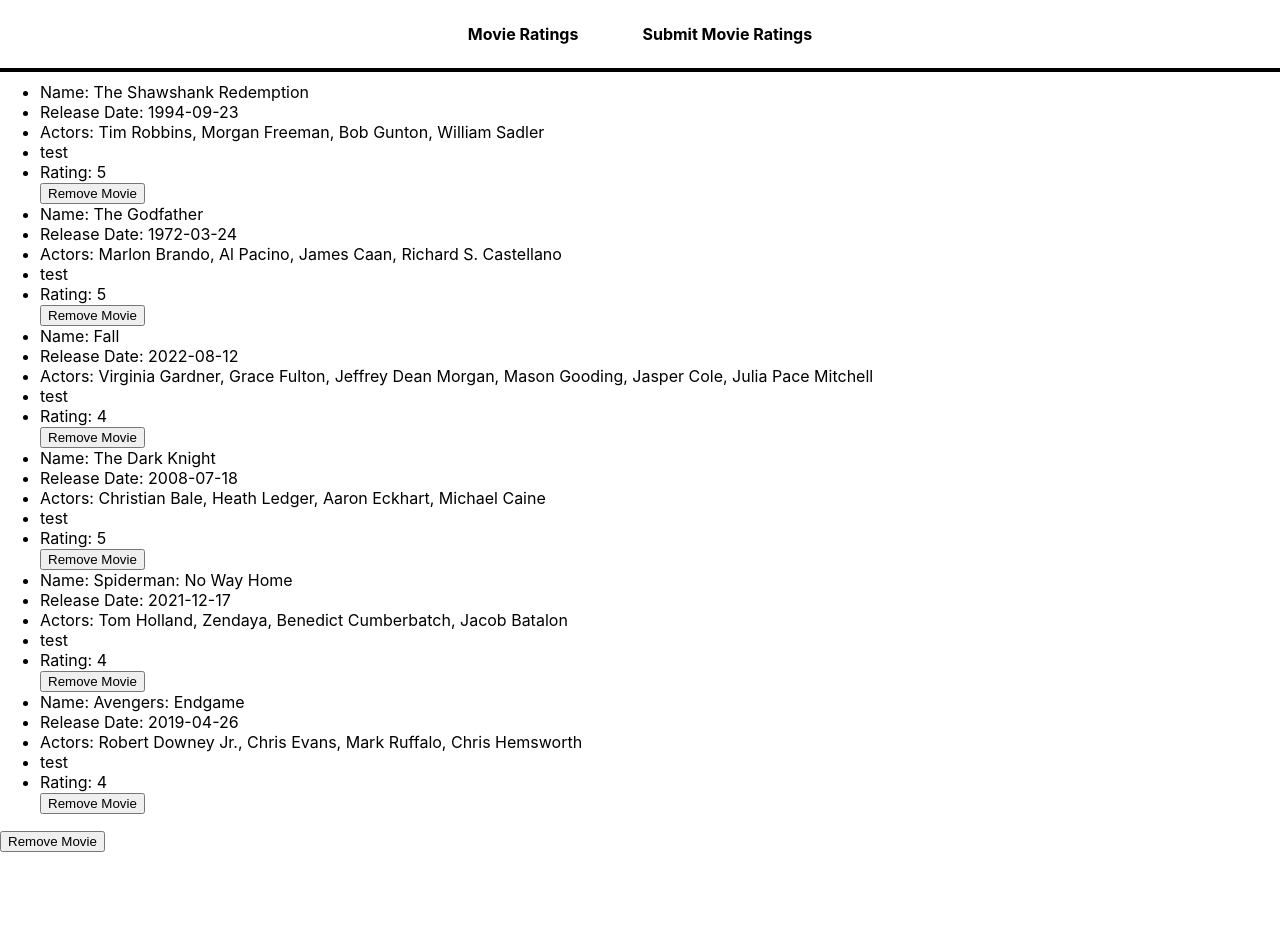
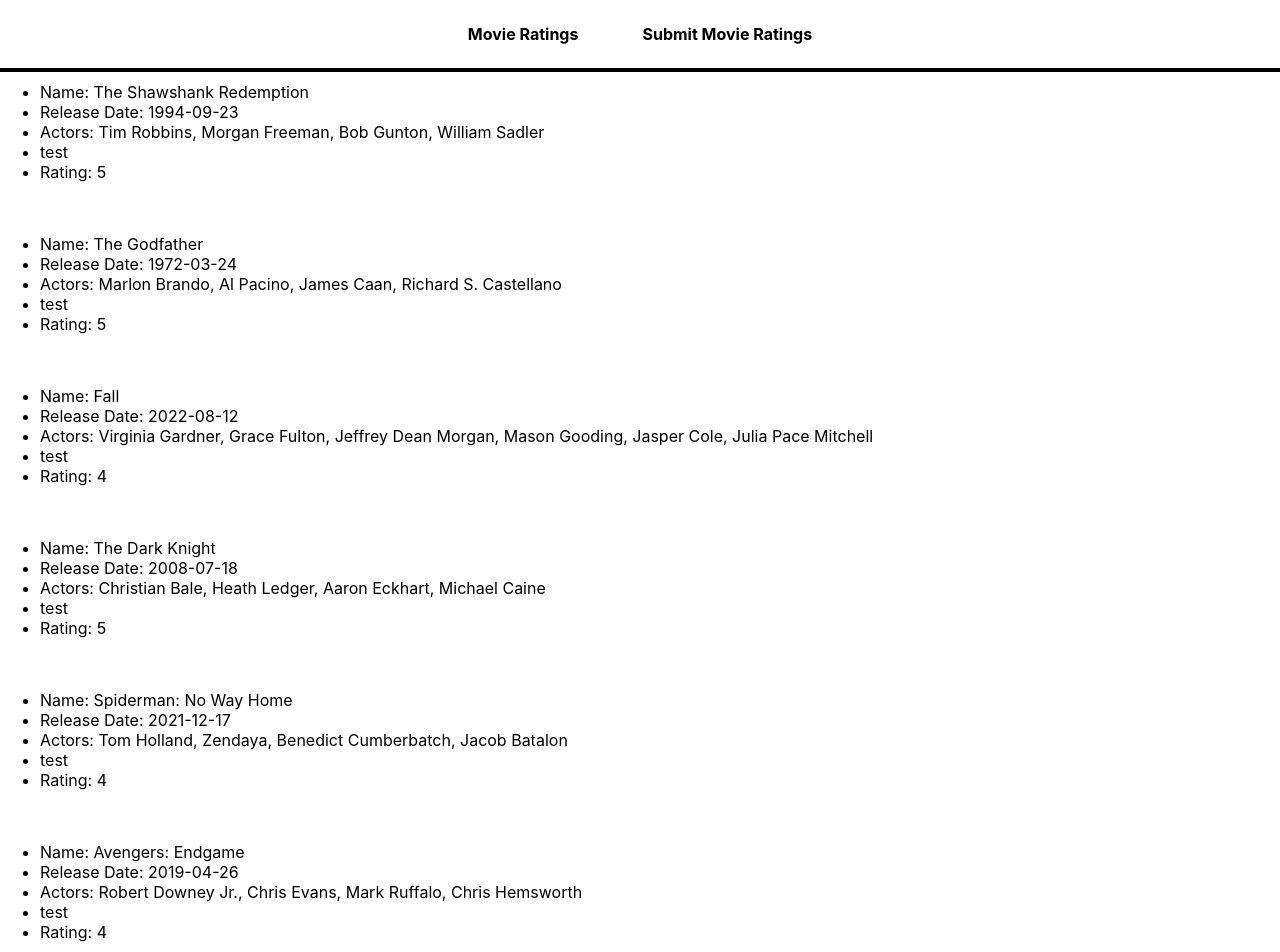
Before and after one commit to MasonSeward1/React.js, a React (Create React App) app: page /MovieRatings in a window 1280 px wide. Shown: the top 952 px of the page. Before the commit the page ends 852 px from the top, so only its background shows below. Built offline with nearby package versions, Linux system fonts and the light colour scheme.

Commit message:
React components display all of the movies in json

```diff
--- a/src/pages/MovieRatings.js
+++ b/src/pages/MovieRatings.js
@@ -19,7 +19,6 @@
     return (
         <>
             <MovieList movie_list={(movies)}></MovieList>
-            <button onClick = { () => { console.log("Click"); setMovies([]) }}>Remove Movie</button>
         </>
     )
 }
@@ -28,9 +27,8 @@
     return (
         <ul>
            {
-           props.movie_list.map(movie => [<li>Name: {movie.name}</li>, <li>Release Date: {movie.releaseDate}</li>, <li>Actors: {movie.actors}</li>,
-        <li id="poster">test</li>, <li>Rating: {movie.rating}</li>,
-        <button onClick = { () => { console.log("Click"); MovieRatings.setMovies([]) }}>Remove Movie</button>])
+                props.movie_list.map(movie => [<li>Name: {movie.name}</li>, <li>Release Date: {movie.releaseDate}</li>, <li>Actors: {movie.actors}</li>,
+                <li id="poster">test</li>, <li>Rating: {movie.rating}</li>, <p><br></br></p>])
            }
         </ul>
     )
```
